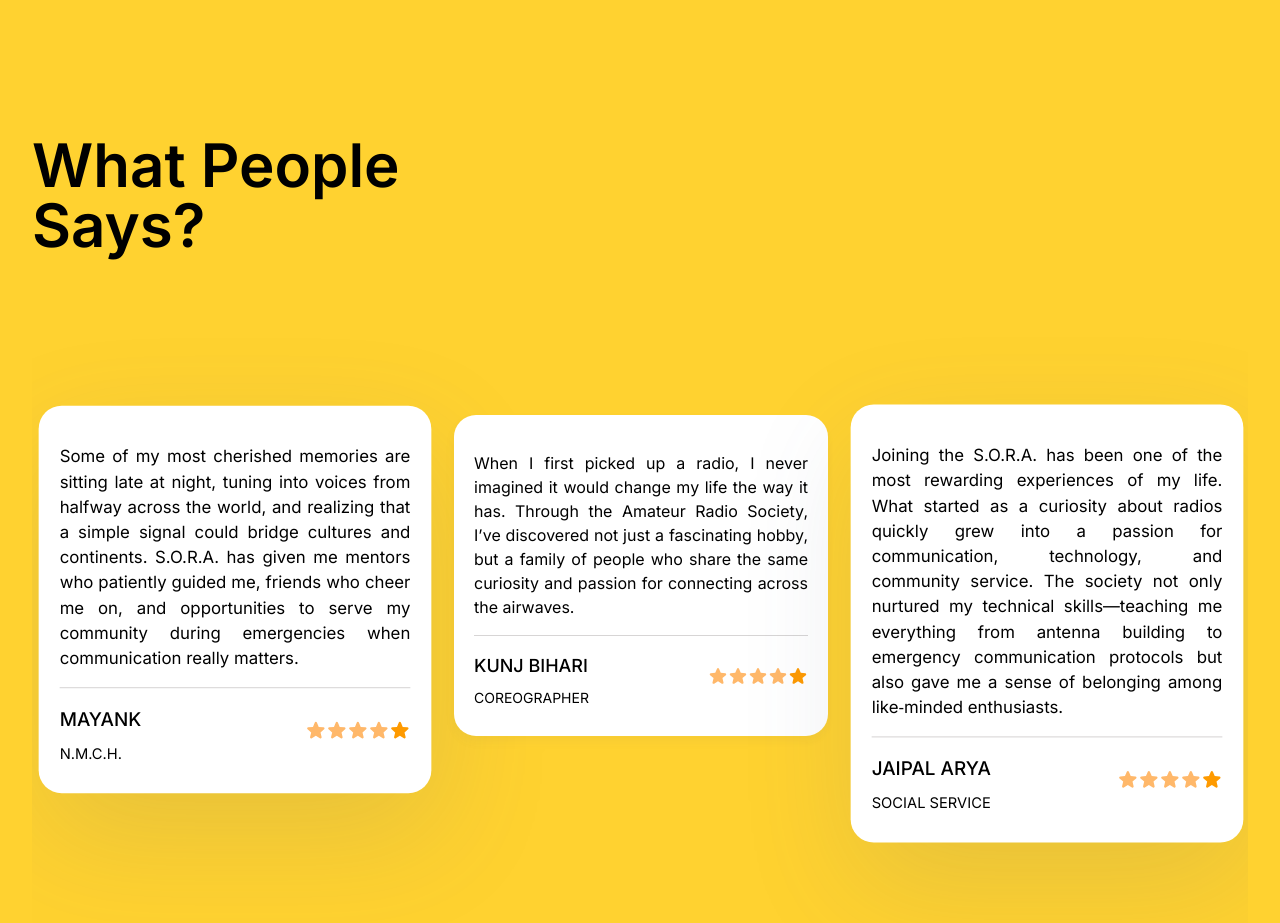
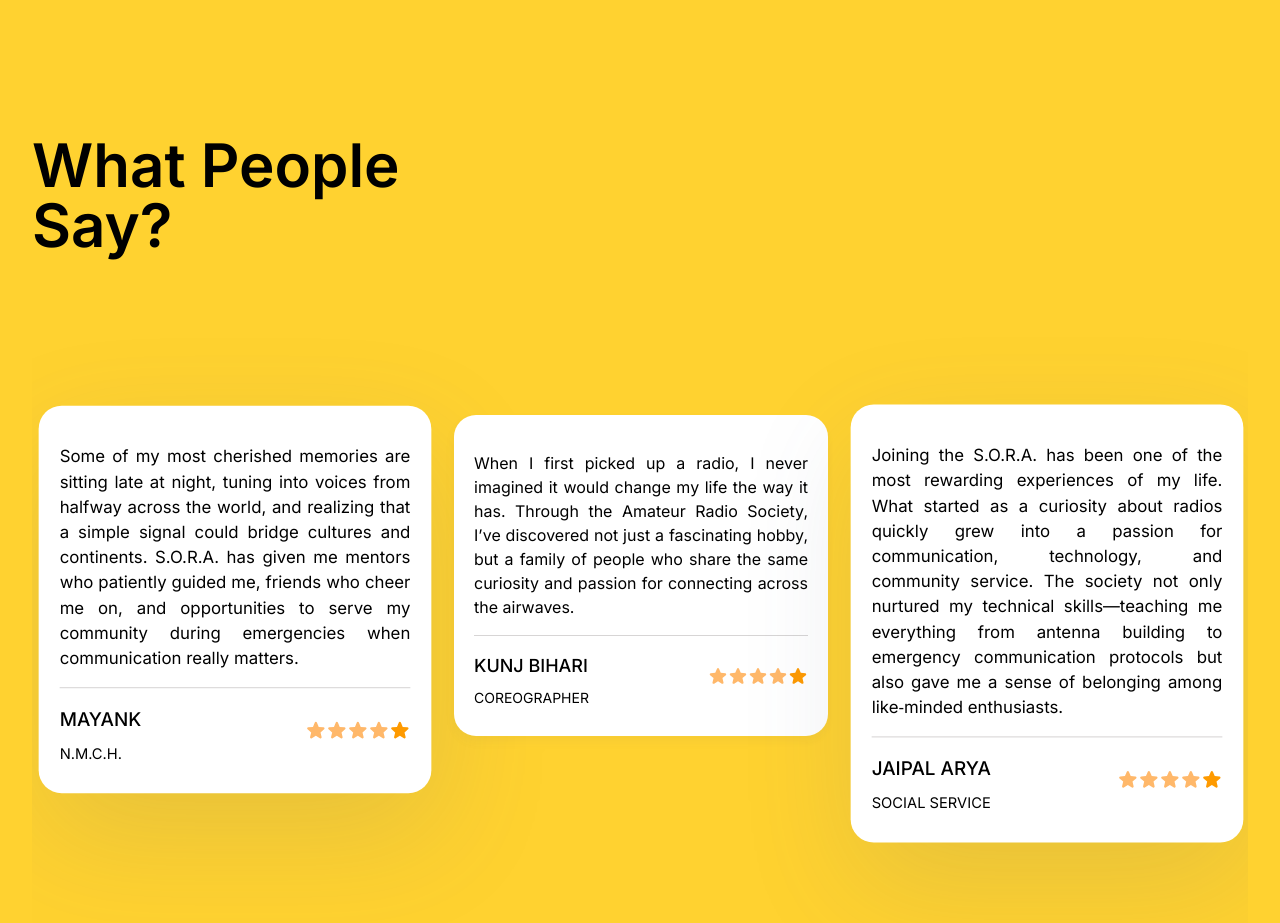
Before and after one commit to sorapatna/SORA-WEBSITE, a Next.js app: page / in a window 1280 px wide. Shown: the part 6780-7703 px from the top of the page. Built offline with nearby package versions, Linux system fonts and the light colour scheme.

Commit message:
Update Testimonial.tsx

```diff
--- a/components/Testimonial.tsx
+++ b/components/Testimonial.tsx
@@ -92,7 +92,7 @@ export default class MultipleItems extends Component {
         return (
             <div className="bg-amber-300 pt-40 pb-10 sm:pb-32 lg:py-32 " id="testimonial">
                 <div className='mx-auto max-w-7xl sm:py-4 lg:px-8'>
-                <h2 className="1h-82 text-6xl text-black md:text-55xl text-center md:text-start font-semibold"> What People<br />Says?</h2>
+                <h2 className="1h-82 text-6xl text-black md:text-55xl text-center md:text-start font-semibold"> What People<br />Say?</h2>
                     <Slider {...settings}>
                         {postData.map((items, i) => (
                             <div key={i}>
```
